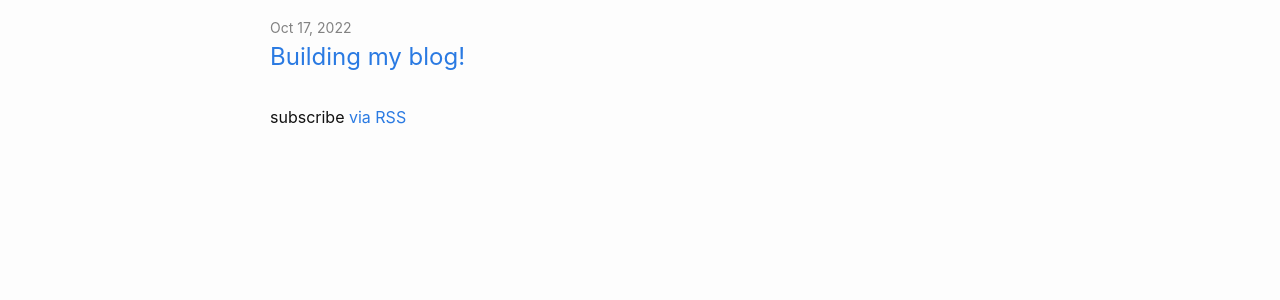
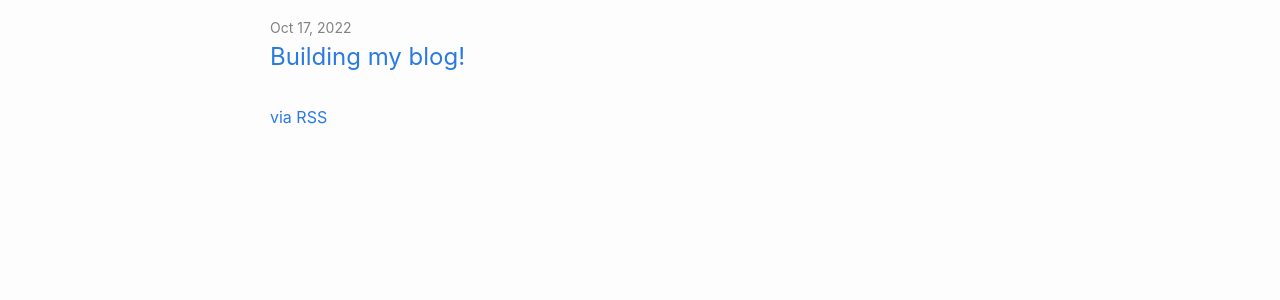
Before and after one commit to TheClerici/my-blog, a Jekyll site: the page built from index.markdown, in a window 1280 px wide. Shown: the part 314-614 px from the top of the page. Built offline with Jekyll 4.4.1, drawn with Linux system fonts in a browser that asks for light colours.

Commit message:
Changing rss

```diff
--- a/_layouts/home.html
+++ b/_layouts/home.html
@@ -28,7 +28,7 @@ layout: default
       {%- endfor -%}
     </ul>
 
-    <p class="rss-subscribe">subscribe <a href="{{ "/feed.xml" | relative_url }}">via RSS</a></p>
+    <p class="rss-subscribe"><a href="{{ "/feed.xml" | relative_url }}">via RSS</a></p>
   {%- endif -%}
 
 </div>
```
